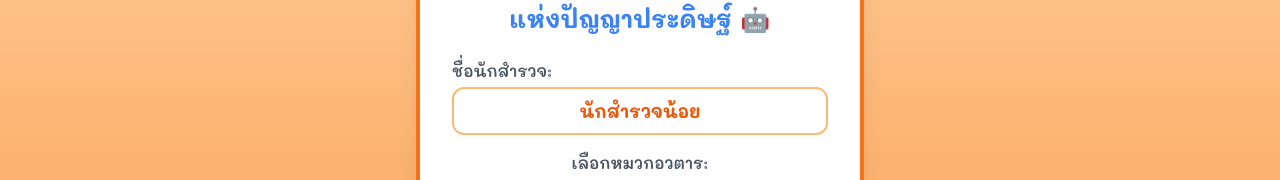
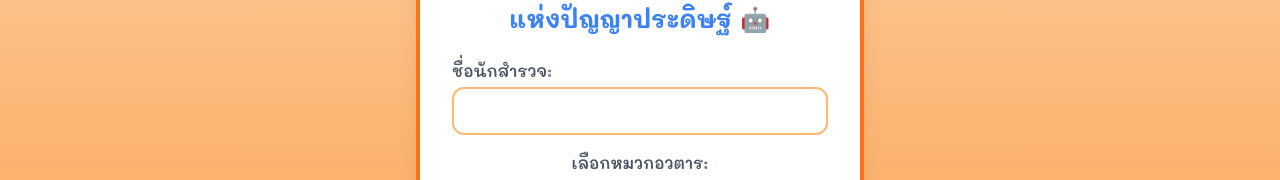
Before and after one commit to puttawanglap-ctrl/AI-Adventure, a plain HTML site: page index.html in a window 1280 px wide. Shown: the part 257-437 px from the top of the page. Drawn offline with nearby package versions, Linux system fonts and the light colour scheme.

Commit message:
Update index.html

```diff
--- a/index.html
+++ b/index.html
@@ -60,7 +60,7 @@
 
             <div class="mb-4 text-left">
                 <label class="block text-gray-600 font-semibold mb-1">ชื่อนักสำรวจ:</label>
-                <input type="text" id="playerNameInput" value="นักสำรวจน้อย" class="w-full px-4 py-2 text-lg border-2 border-orange-300 rounded-xl text-center font-bold text-orange-600" autocomplete="off" onfocus="lockKeyboard=true" onblur="lockKeyboard=false">
+                <input type="text" id="playerNameInput" value=" " class="w-full px-4 py-2 text-lg border-2 border-orange-300 rounded-xl text-center font-bold text-orange-600" autocomplete="off" onfocus="lockKeyboard=true" onblur="lockKeyboard=false">
             </div>
 
             <div class="mb-6">
```
